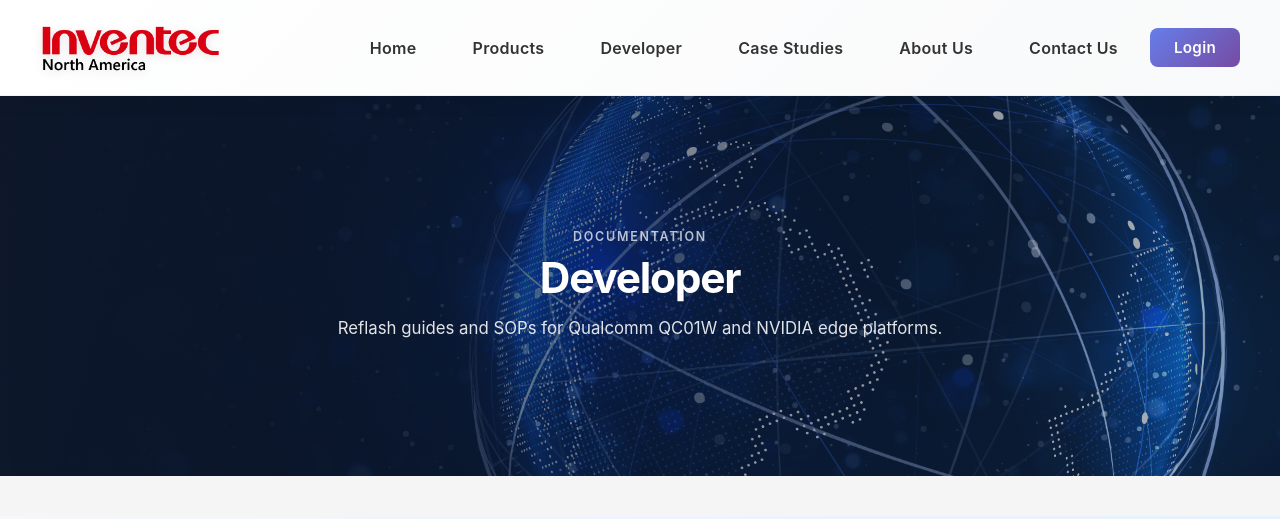
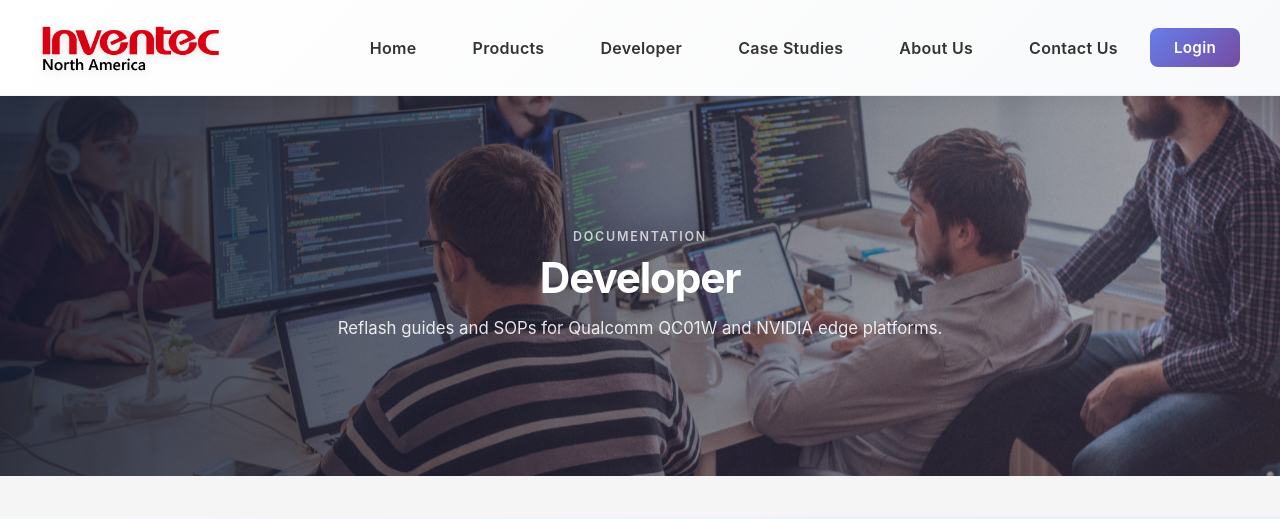
Before and after one commit to Kaiwei0323/NABD-website, a React (Vite) app: page /developer in a window 1280 px wide. Shown: the top 519 px of the page. Built offline with nearby package versions, Linux system fonts and the light colour scheme; no server answers.

Commit message:
change developer page banner

```diff
--- a/src/pages/Developer.jsx
+++ b/src/pages/Developer.jsx
@@ -102,7 +102,7 @@
       <section className="developer-hero" aria-label="Developer">
         <div className="developer-hero-media">
           <img
-            src="/image/nabd-developer/banner.png"
+            src="/image/nabd-developer/developer-banner.jpeg"
             alt=""
             className="developer-hero-img"
             decoding="async"
```
Also changed, not shown: public/image/nabd-developer/developer-banner.jpeg (added).
